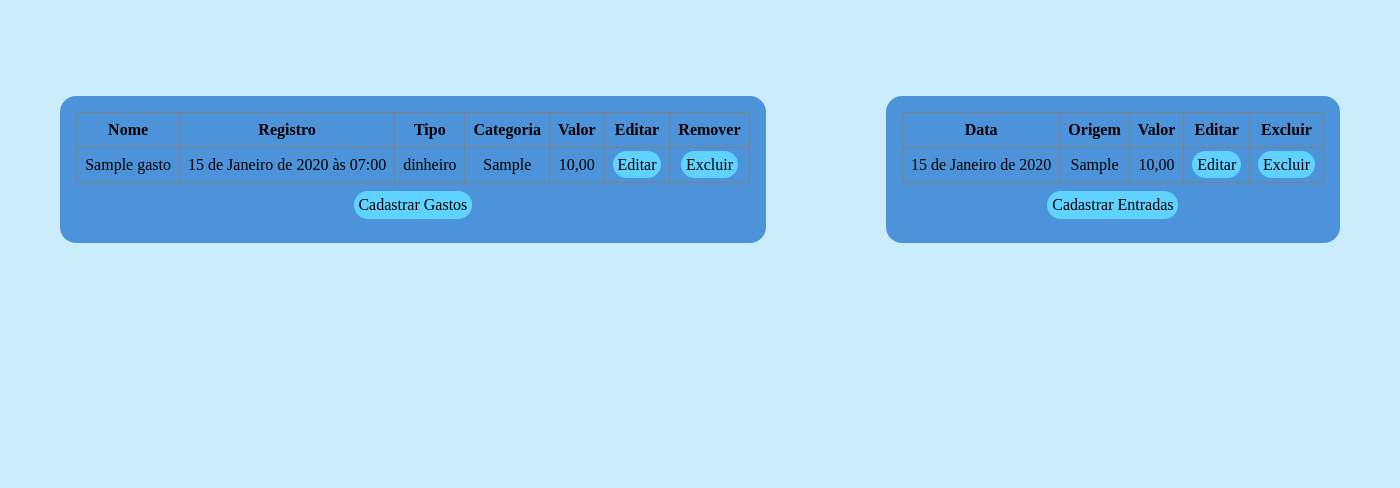
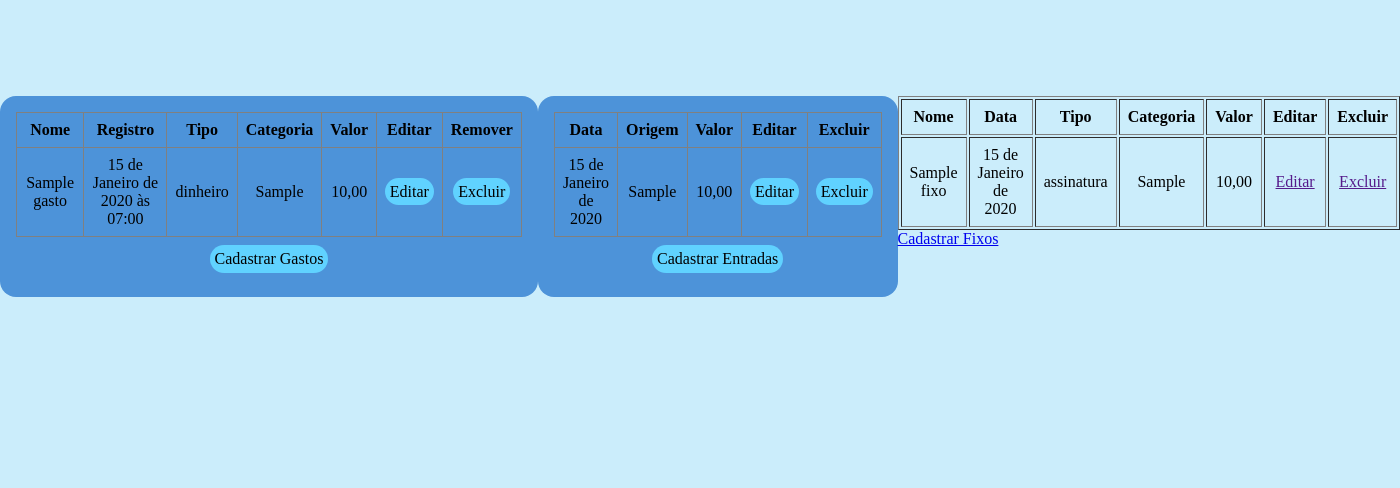
Before and after one commit to Hkawzz/Controle_Gastos, a Django app: page / in a window 1400 px wide. Shown: the part 74-562 px from the top of the page. Run offline with Django 5.2, Linux system fonts and the light colour scheme; tables that the repository leaves empty hold one stand-in row (values such as "Sample post"); some web fonts are replaced.

Commit message:
html tabela fixos feito

```diff
--- a/financeiro/templates/visao_geral/index.html
+++ b/financeiro/templates/visao_geral/index.html
@@ -67,6 +67,33 @@
                     <a href="{% url 'financeiro:cadastrar_entradas' %}" class="botao">Cadastrar Entradas</a>
                 </div>
             </section>
+            <section>
+                <table border="1">
+                    <thead>
+                        <th>Nome</th>
+                        <th>Data</th>
+                        <th>Tipo</th>
+                        <th>Categoria</th>
+                        <th>Valor</th>
+                        <th>Editar</th>
+                        <Th>Excluir</Th>
+                    </thead>
+                    <tbody>
+                        {% for fixo in fixos %}
+                            <tr>
+                                <td>{{ fixo.nome }}</td>
+                                <td>{{ fixo.data }}</td>
+                                <td>{{ fixo.tipo }}</td>
+                                <td>{{ fixo.categoria }}</td>
+                                <td>{{ fixo.valor }}</td>
+                                <td><a href="">Editar</a></td>
+                                <td><a href="">Excluir</a></td>
+                            </tr>
+                        {% endfor %}
+                    </tbody>
+                </table>
+                <a href="{% url 'financeiro:cadastrar_fixos' %}">Cadastrar Fixos</a>
+            </section>
         </div>
     </main>
     <footer>
--- a/financeiro/views.py
+++ b/financeiro/views.py
@@ -5,8 +5,9 @@
 def visao_geral(request):
     gastos = Gastos.objects.all()
     entradas = Entradas.objects.all()
+    fixos = Fixos.objects.all()
 
-    return render(request, "visao_geral/index.html", {'gastos': gastos, 'entradas': entradas})
+    return render(request, "visao_geral/index.html", {'gastos': gastos, 'entradas': entradas, 'fixos': fixos})
 
 def cadastrar_entradas(request):
     if request.method == 'POST':
```
